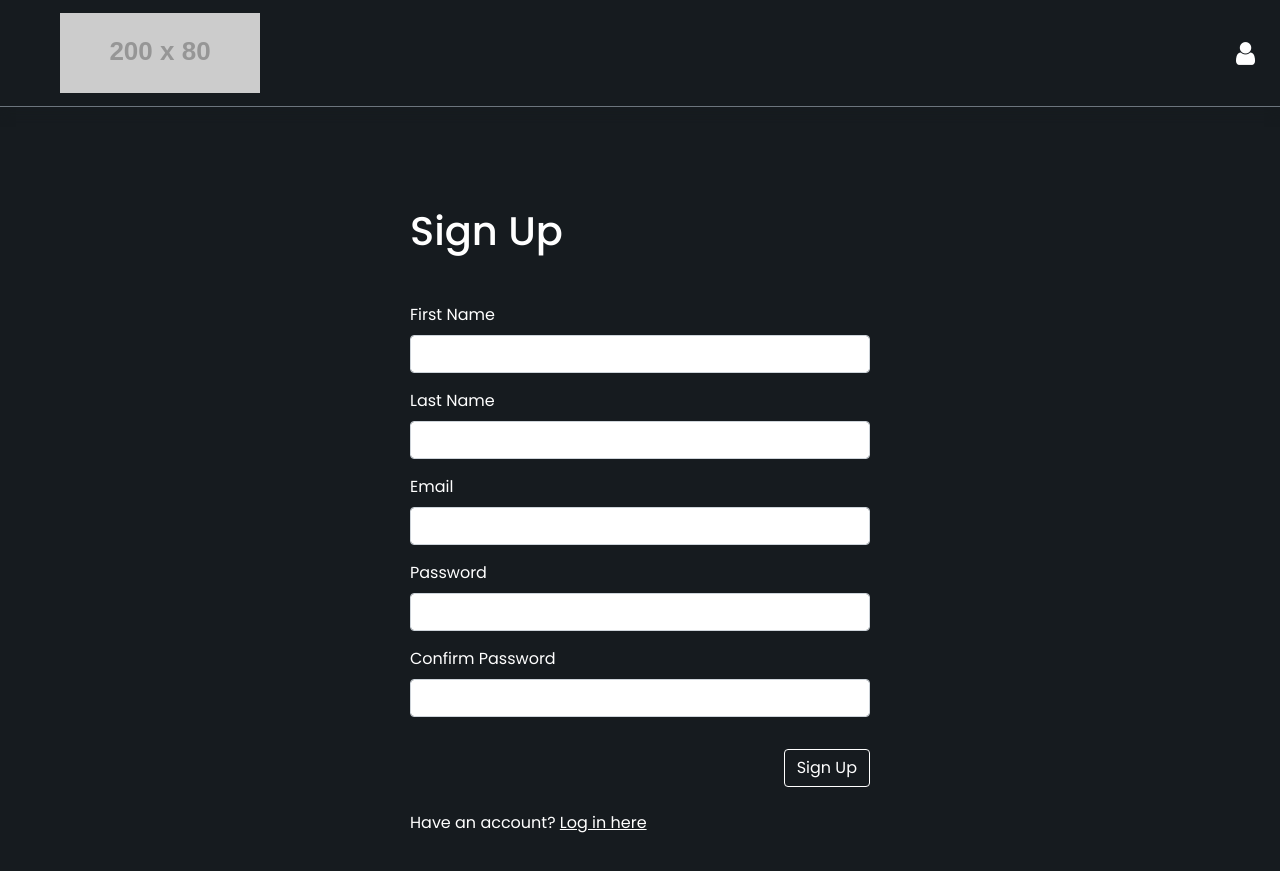
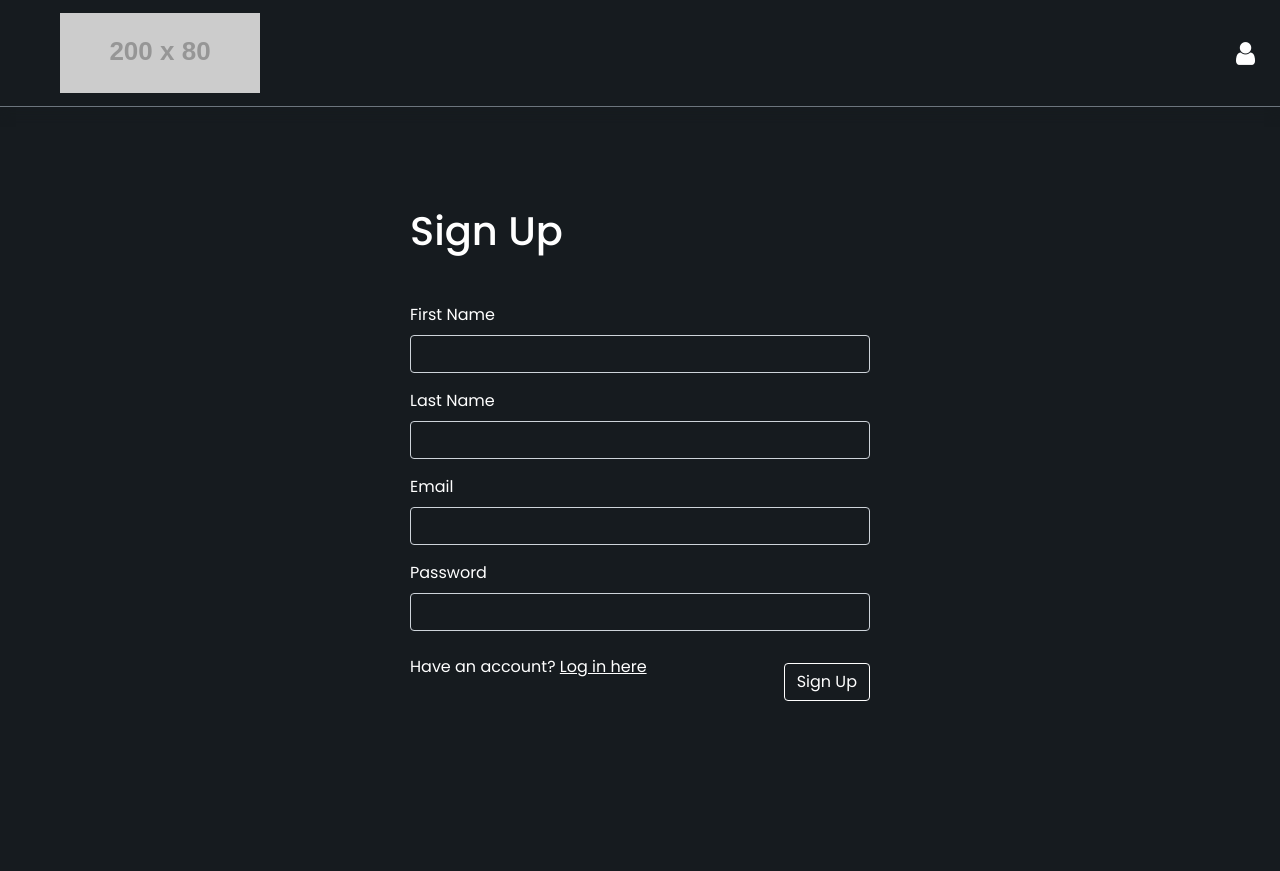
Before and after one commit to GuzmanAriel/select, a React (Create React App) app: page /sign-up in a window 1280 px wide. After the commit the page ends 800 px from the top, so only its background shows below. Built offline with nearby package versions, Linux system fonts and the light colour scheme.

Commit message:
updated forms to have transparent background

```diff
--- a/src/pages/LoginPage.js
+++ b/src/pages/LoginPage.js
@@ -1,11 +1,8 @@
 
 import {
     FormGroup,
-    Input,
     Label,
-    FormText,
     Button,
-    Col
   } from 'reactstrap';
   import {Formik, Field, Form, ErrorMessage} from 'formik';
 
@@ -35,7 +32,7 @@ import {
                             Email
                         </Label>
 
-                        <Field name="email" className='form-control'/>
+                        <Field name="email" className='form-control bg-transparent text-white'/>
                         <ErrorMessage  name="email">
                             {(msg)=> <p className="text-danger">{msg}</p>}
                         </ErrorMessage>
@@ -47,7 +44,7 @@ import {
                             Password
                         </Label>
 
-                        <Field name="password" className='form-control'/>
+                        <Field name="password" className='form-control bg-transparent text-white'/>
                         <ErrorMessage  name="password">
                             {(msg)=> <p className="text-danger">{msg}</p>}
                         </ErrorMessage>
--- a/src/pages/SignUpPage.js
+++ b/src/pages/SignUpPage.js
@@ -1,74 +1,89 @@
 
 import {
-    Form,
     FormGroup,
     Input,
     Label,
-    FormText,
     Button,
   } from 'reactstrap';
+  import {Formik, Field, Form, ErrorMessage} from 'formik';
+
+  import { validateLoginForms } from '../utils/validateLoginForms';
 
   const Signup = () => {
+    const handleSubmit = (values, { resetForm }) => {
+        console.log('form values:', values);
+        console.log('in JSON format:', JSON.stringify(values));
+        resetForm();
+    };
+
     return (
         <div className="ts-form">
              <h1 className="mb-5">Sign Up</h1>
+             <Formik
+                initialValues={{
+                    firstName:'',
+                    lastName:'',
+                    email: '',
+                    password:'',
+                }}
+                onSubmit={handleSubmit}
+                validate={validateLoginForms}
+            >
                 <Form>
                     <FormGroup>
-                    <Label for="firstName">
+                        <Label htmlFor='firstName'>
                             First Name
                         </Label>
-                    <Input
-                    id="firstName"
-                    name="firstName"
-                    type="text"
-                    />
+
+                        <Field name="firstName" className='form-control bg-transparent text-white'/>
+                        <ErrorMessage  name="firstName">
+                            {(msg)=> <p className="text-danger">{msg}</p>}
+                        </ErrorMessage>
+
                     </FormGroup>
+
                     <FormGroup>
-                    <Label for="lastName">
+                        <Label htmlFor='lastName'>
                             Last Name
                         </Label>
-                    <Input
-                    id="lastName"
-                    name="lasttName"
-                    type="text"
-                    />
+
+                        <Field name="lastName" className='form-control bg-transparent text-white'/>
+                        <ErrorMessage  name="lastName">
+                            {(msg)=> <p className="text-danger">{msg}</p>}
+                        </ErrorMessage>
+
                     </FormGroup>
+
                     <FormGroup>
-                    <Label for="email">
+                        <Label htmlFor='email'>
                             Email
                         </Label>
-                    <Input
-                    id="email"
-                    name="email"
-                    type="email"
-                    />
+                        <Field name="email" className='form-control bg-transparent text-white'/>
+                        <ErrorMessage  name="email">
+                            {(msg)=> <p className="text-danger">{msg}</p>}
+                        </ErrorMessage>
                     </FormGroup>
-                <FormGroup className="mt-2">
-                    <Label for="password">
+
+                    <FormGroup>
+                        <Label htmlFor='password'>
                             Password
                         </Label>
-                    <Input
-                    id="password"
-                    name="password"
-                    type="password"
-                    />
-                </FormGroup>
-                <FormGroup>
-                    <Label for="confirmPassword">
-                        Confirm Password
-                    </Label>
-                    <Input
-                    id="confirmPassword"
-                    name="password"
-                    type="password"
-                    />
+                        <Field name="password" className='form-control bg-transparent text-white' type="password"/>
+                        <ErrorMessage  name="password">
+                            {(msg)=> <p className="text-danger">{msg}</p>}
+                        </ErrorMessage>
                     </FormGroup>
 
-                <Button className="mt-3 float-end" color="primary">
+                    <FormGroup className="mt-3 float-end" color="primary">
+                        <Button type='submit' color='primary'>
                             Sign Up
                         </Button>
                         <div class="clearfix"></div>
+                    </FormGroup>
                 </Form>
+
+            </Formik>
+
             <p className="mt-4">Have an account? <a href="/login">Log in here</a> </p>
         </div>
 
```
Lines whose indentation alone changed are shown as unchanged.
